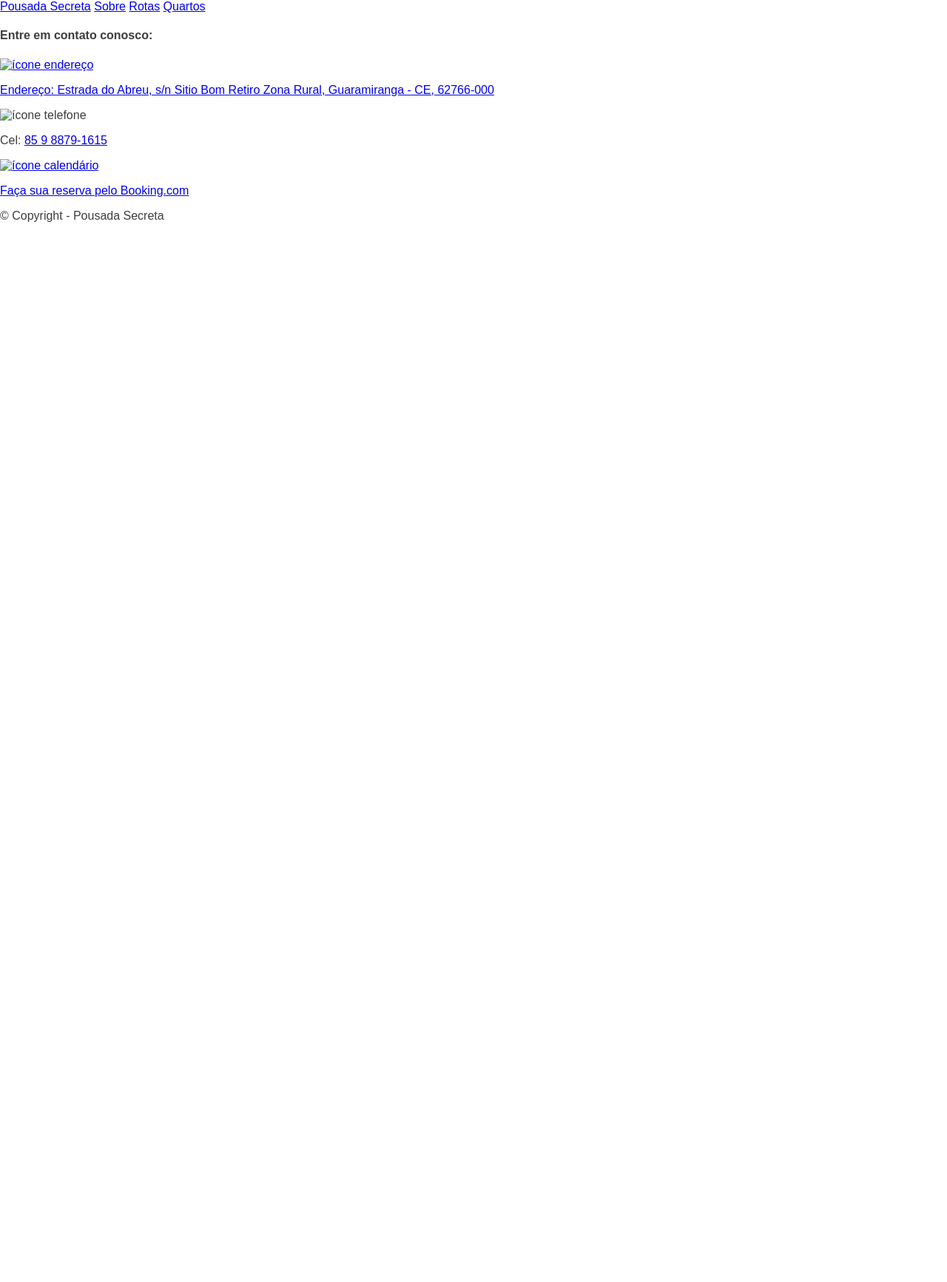
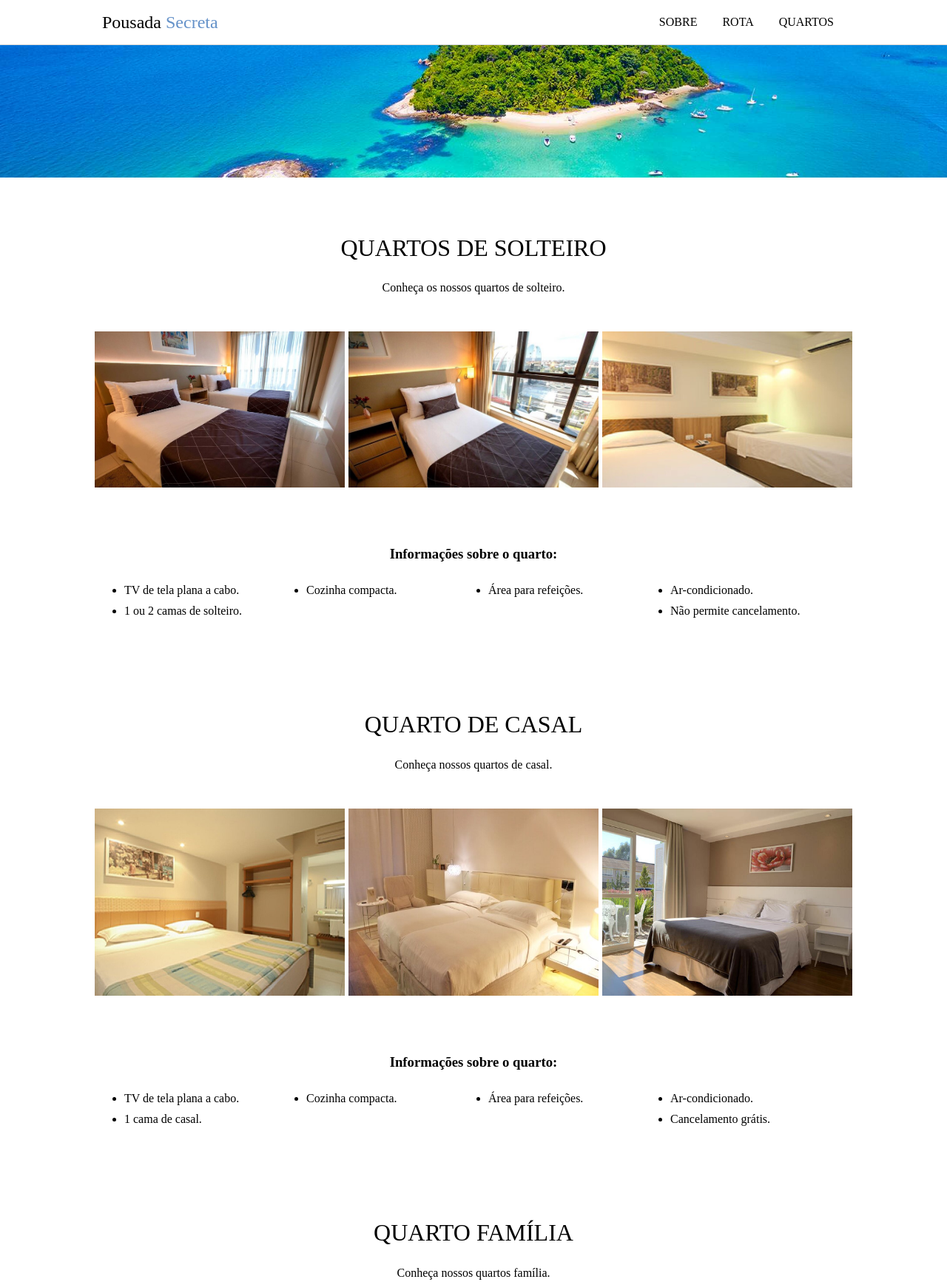
Before and after one commit to davidtmasin/guiaHTML_DevMedia, a plain HTML site: page projetoWebSiteBasico/pages/quartos.html in a window 1280 px wide. Shown: the top 1733 px of the page at 74% size. Before the commit the page ends 800 px from the top, so only its background shows below. Drawn offline with Linux system fonts and the light colour scheme; files that its build step writes are made by us from their sources.

Commit message:
Finalização do Projeto Pousada Secreta

```diff
--- /dev/null
+++ b/projetoWebSiteBasico/assets/style/style-quartos.css
@@ -0,0 +1,20 @@
+.titulo-galeria {
+    height: 30vh;
+  }
+
+  .quartos-img{
+    width: 33%;
+    padding-bottom: 10px;
+  }
+
+  .quarto-informacoes {
+    display: flex;
+    justify-content: space-between;
+    flex-wrap: wrap;
+  }
+
+  .quarto-informacoes li {
+    width: 25%;
+    text-align: left;
+    margin-top: 10px;
+  }
--- a/projetoWebSiteBasico/assets/style/style.css
+++ b/projetoWebSiteBasico/assets/style/style.css
@@ -1,7 +1,18 @@
 /* O tamanho da tela limita-se à borda */
 * {
     box-sizing: border-box;
+    scroll-behavior: smooth;
 }
+
+::-webkit-scrollbar {
+    width: 12px;
+    background-color: #000;
+};
+
+::-webkit-scrollbar-thumb {
+    border-radius: 10px;
+    background-color: #373737;
+};
 
 /* Variáveis globais */
 :root{
@@ -19,6 +30,7 @@ body{
     font-family: var(--fontBody);
     background-color: var(--bgColor);
 }
+
 
 /* Definindo a largura máxima do container que fica dentro da header */
 .container{
@@ -172,15 +184,6 @@ img {
     margin-left:10px;
 }
 
-.rodape-copright {
-    text-align: center;
-    padding: 20px;
-    border-top: 1px solid #3b7863;
-    color: #fff;
-    font-weight: 600;
-    width: 100%;
-  }
-
 .rodape {
     background-color: #49997d;
     color:#fff;
@@ -204,6 +207,7 @@ img {
 .rodape-info p a {
     text-decoration: none;
     color:#fff;
+
 }
 
 .rodape-link{
@@ -217,3 +221,12 @@ img {
     height: 40px;
     margin-right: 10px;
 }
+
+.rodape-copyright {
+    text-align: center;
+    padding: 20px;
+    border-top: 1px solid #3b7863;
+    color: #fff;
+    font-weight: 600;
+    width: 100%;
+  }
--- a/projetoWebSiteBasico/pages/quartos.html
+++ b/projetoWebSiteBasico/pages/quartos.html
@@ -4,54 +4,151 @@
         <meta charset="UTF-8">
         <meta http-equiv="X-UA-Compatible" content="IE=edge">
         <meta name="viewport" content="width=device-width, initial-scale=1.0">
-        <link rel="stylesheet" href="./assets/style/style.css">
-        <link rel="shortcut icon" href="./assets/img/icones/favicon.png" type="image/x-icon">
+        <link rel="stylesheet" href="../assets/style/style.css">
+        <link rel="stylesheet" href="../assets/style/style-quartos.css">
+        <link rel="shortcut icon" href="../assets/img/icones/favicon.png" type="image/x-icon">
+        <link rel="preconnect" href="https://fonts.gstatic.com">
+        <link href="https://fonts.googleapis.com/css2?family=Source+Sans+Pro:ital,wght@0,200;0,300;0,400;0,600;0,700;0,900;1,200;1,300;1,400;1,600;1,700;1,900&display=swap" rel="stylesheet">
         <title>Pousada Secreta</title>
     </head>
 <body>
-    <header>
-        <a href="index.html">Pousada Secreta</a>
-        <a href="index.html/#sobre">Sobre</a>
-        <a href="index.html/#rotas">Rotas</a>
-        <a href="quartos.html">Quartos</a>
+    <header class="topo">
+        <div class="limitar-container container">
+            <a href="./../index.html" class="titulo">Pousada <span>Secreta</span></a>
+            <div>
+                <a class="link" href="./../index.html#sobre">Sobre</a>
+                <a class="link" href="./../index.html#rota">Rota</a>
+                <a class="link" href="#">Quartos</a>
+            </div>
+        </div>
     </header>
 
     <main>
+        <div>
+            <div class="titulo-site titulo-galeria"></div>
 
+            <div id="solteiro" class="limitar-container titulo-box">
+              <h2>
+                Quartos de solteiro
+              </h2>
+
+              <p>
+                Conheça os nossos quartos de solteiro.
+              </p>
+            </div>
+
+            <div class="quartos limitar-container quartos-galeria">
+              <img class="quartos-img" src="../assets/img/quarto-solteiro1.jpg" alt="Quarto de solteiro 1" title="Quarto de solteiro 1">
+              <img  class="quartos-img" src="../assets/img/quarto-solteiro2.jpg" alt="Quarto de solteiro 2" title="Quarto de solteiro 2">
+              <img  class="quartos-img" src="../assets/img/quarto-solteiro3.jpg" alt="Quarto de solteiro 3" title="Quarto de solteiro 3">
+            </div>
+
+            <div class="limitar-container titulo-box">
+              <h3>Informações sobre o quarto:</h3>
+
+              <ul class="quarto-informacoes">
+                <li>TV de tela plana a cabo.</li>
+                <li>Cozinha compacta.</li>
+                <li>Área para refeições.</li>
+                <li>Ar-condicionado.</li>
+                <li>1 ou 2 camas de solteiro.</li>
+                <li>Não permite cancelamento.</li>
+              </ul>
+            </div>
+
+
+            <div id="casal" class="limitar-container titulo-box">
+              <h2>
+                Quarto de casal
+              </h2>
+
+              <p>
+                Conheça nossos quartos de casal.
+              </p>
+            </div>
+
+            <div class="quartos limitar-container">
+              <img class="quartos-img" src="../assets/img/quarto-casal1.jpg" alt="Quarto de casal 1" title="Quarto de casal 1">
+              <img class="quartos-img" src="../assets/img/quarto-casal2.jpg" alt="Quarto de casal 2" title="Quarto de casal 2">
+              <img class="quartos-img" src="../assets/img/quarto-casal3.jpg" alt="Quarto de casal 3" title="Quarto de casal 3">
+            </div>
+
+            <div class="limitar-container titulo-box">
+              <h3>Informações sobre o quarto:</h3>
+
+              <ul class="quarto-informacoes">
+                <li>TV de tela plana a cabo.</li>
+                <li>Cozinha compacta.</li>
+                <li>Área para refeições.</li>
+                <li>Ar-condicionado.</li>
+                <li>1 cama de casal.</li>
+                <li>Cancelamento grátis.</li>
+              </ul>
+            </div>
+
+            <div id="familia" class="limitar-container titulo-box">
+              <h2>
+                Quarto família
+              </h2>
+
+              <p>
+                Conheça nossos quartos família.
+              </p>
+            </div>
+
+            <div class="quartos limitar-container">
+              <img class="quartos-img" src="../assets/img/quarto-familia1.jpg" alt="Quarto família 1" title="Quarto família 1">
+              <img class="quartos-img" src="../assets/img/quarto-familia2.jpg" alt="Quarto família 2" title="Quarto família 2">
+              <img class="quartos-img" src="../assets/img/quarto-familia3.jpg" alt="Quarto família 3" title="Quarto família 3">
+            </div>
+
+            <div class="limitar-container titulo-box">
+              <h3>Informações sobre o quarto:</h3>
+
+              <ul class="quarto-informacoes">
+                <li>TV de tela plana a cabo.</li>
+                <li>Cozinha compacta.</li>
+                <li>Área para refeições.</li>
+                <li>Ar-condicionado.</li>
+                <li>1 cama de casal e 1 de solteiro.</li>
+                <li>Cancelamento grátis.</li>
+              </ul>
+            </div>
+
+          </div>
     </main>
 
-    <footer id="containerLimite">
-
-            <div id="dadosContato">
-                <div>
+    <footer class="rodape">
+        <div class="limitar-container rodape-container">
+            <div class="rodape-info">
                 <h4>Entre em contato conosco:</h4>
             </div>
 
-                <a href="https://bityli.com/0Z4mB" target="_blank">
-                    <img src="./assets/img/icones/endereco.png" alt="ícone endereço">
+            <a class="rodape-info rodape-link" href="https://bityli.com/0Z4mB" target="_blank">
+                <img class="rodape-icone" src="../assets/img/icones/endereco.png" alt="Ícone endereco" title="Ícone endereco"/>
 
                 <p>Endereço: Estrada do Abreu, s/n Sitio Bom Retiro Zona Rural, Guaramiranga - CE, 62766-000</p>
             </a>
 
 
-                <div>
-                    <img src="./assets/img/icones/telefone.png" alt="ícone telefone">
+            <div class="rodape-info">
 
-                    <p>Cel: <a href="tel:+5585988791615" target="_blank">85 9 8879-1615</a></p>
+                <img class="rodape-icone" src="../assets/img/icones/telefone.png" alt="Ícone telefone" title="Ícone telefone"/>
+
+                <p>Cel: <a href="tel:+5585988791615" target="_blank"><strong>85 9 8879-1615</strong></a></p>
 
             </div>
 
-                <a href="https://www.booking.com" target="_blank">
-                    <img src="./assets/img/icones/calendario.png" alt="ícone calendário">
+            <a class="rodape-info rodape-link" href="https://www.booking.com" target="_blank">
+                <img class="rodape-icone" src="../assets/img/icones/calendario.png" alt="Ícone calendario" title="Ícone calendario"/>
 
-                    <p>Faça sua reserva pelo Booking.com</p>
+                <p>Faça sua reserva pelo <strong>Booking.com</strong></p>
             </a>
 
 
-                <div id="Copyright">
+            <div class="rodape-copyright">
                     <p>© Copyright - Pousada Secreta</p>
             </div>
-
         </div>
     </footer>
 </body>
```
Also changed, not shown: projetoWebSiteBasico/index.html (+5 -6 lines), 7 other files. Lines whose indentation alone changed are shown as unchanged.
